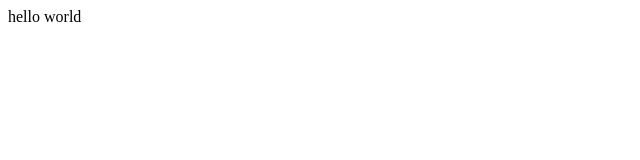
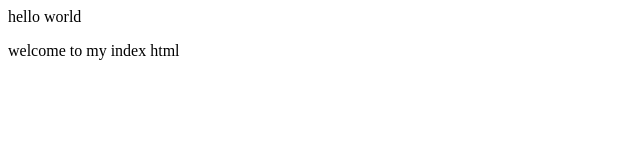
Before and after one commit to mp-lp/apnacollege-demo, a plain HTML site: page index.html in a window 1280 px wide. Shown: the whole page, without its empty margins (0-640 px from the left). Drawn offline with Linux system fonts and the light colour scheme.

Commit message:
Add new paragraph index.html

```diff
--- a/index.html
+++ b/index.html
@@ -1 +1,2 @@
 <p>hello world <p>
+<p>welcome to my index html </p>
```
